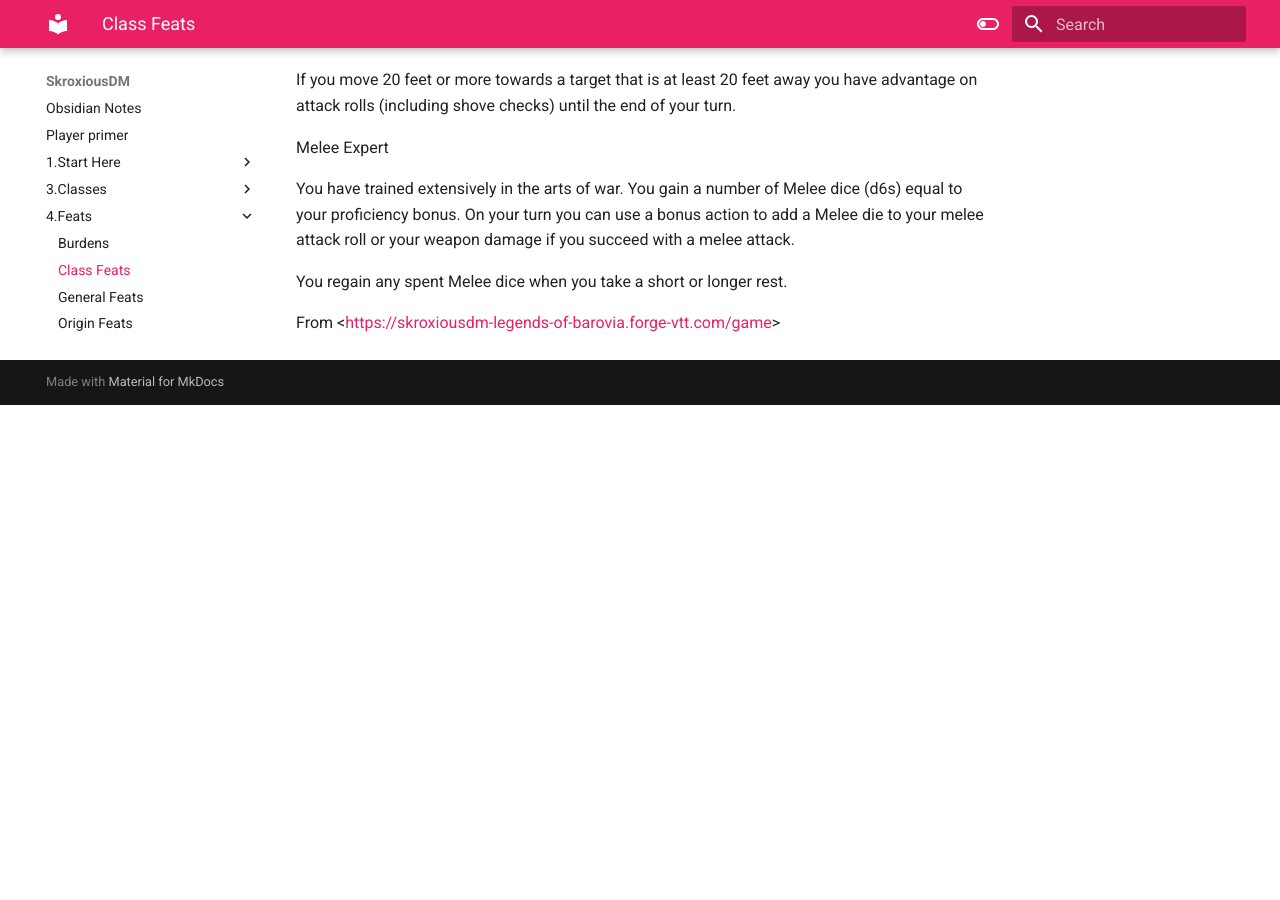
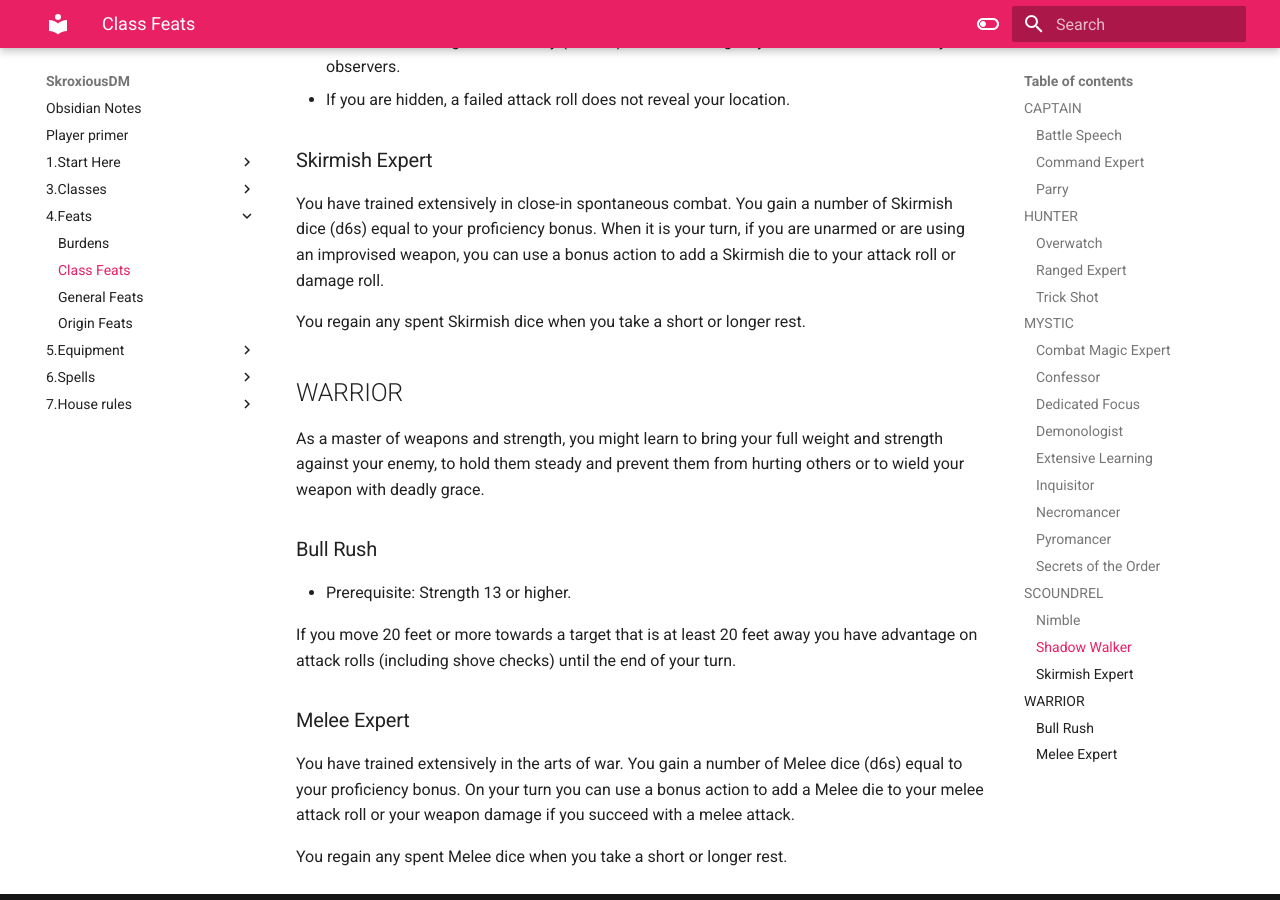
Before and after one commit to SkroxiousDM/SkroxiousDM, an MkDocs documentation site: the page built from docs/4.Feats/Class Feats.md, in a window 1280 px wide and 900 px high, scrolled down 5812 px. Built offline with MkDocs 1.6.1 and Material for MkDocs 9.7.7, drawn with Linux system fonts in a browser that asks for light colours; before the commit the page ends 6217 px from its top, so only the background shows below that.

Commit message:
Update Class Feats.md

```diff
--- a/docs/4.Feats/Class Feats.md
+++ b/docs/4.Feats/Class Feats.md
@@ -56,13 +57,13 @@
 
 You learn the following rituals: lifegiver, exorcism, atonement. You gain only 3 permanent Corruption for these rituals and do not gain any Corruption when you cast them.
 
-Dedicated Focus
+### Dedicated Focus
 
 - Prerequisite: Your spellcasting ability score must be 13 or higher.
 
 Choose one of the schools of magic (abjuration, conjuration, divination, enchantment, evocation, illusion, necromancy or transmutation). When you learn a spell of the chosen school you can learn a spell of the same school that is the same level or lower.
 
-Demonologist
+### Demonologist
 
 - Prerequisite: You have taken the Sorcerer approach and attained at least 4th level in the mystic class.
 
@@ -76,13 +77,13 @@
 
 According to many legends, the demonologists of the past invited Corruption into the world, precisely because they were scratching and tearing at the world’s fabric. Later stories blame them for having destroyed the once so lush realm of the Dark Lords, Lyastra. If anything, the demonologists will always be seen as the worst kind of sorcerers.
 
-Extensive Learning
+### Extensive Learning
 
 - Prerequisite: Your spellcasting ability score must be 13 or higher.
 
 Choose four spells on your spell list that are equal to or lower than your maximum spell level. You learn those spells. You can take this feat more than once, learning four new spells each time.
 
-Inquisitor
+### Inquisitor
 
 - Prerequisite: You have taken the Theurg approach and attained at least 6th level in the mystic class. You cannot take both the Confessor and Inquisitor feats.
 
@@ -92,7 +93,7 @@
 
 You learn the following rituals: holy smoke, anathema, purgatory. You gain only 3 permanent Corruption for these rituals and do not gain any Corruption when you cast them.
 
-Necromancer
+### Necromancer
 
 - Prerequisite: You have taken the Sorcerer approach and attained at least 5th level in the mystic class.
 
@@ -100,7 +101,7 @@
 
 You learn the rituals spirit walk, animate dead, commune with spirits. You gain only 3 permanent Corruption for these rituals and do not gain any Corruption when you cast them.
 
-Pyromancer
+### Pyromancer
 
 - Prerequisite: You have taken the Wizard approach and attained at least 5th level in the mystic class.
 
@@ -108,7 +109,7 @@
 
 You learn the following rituals: tale of ashes, flaming servant, fire soul. You gain only 3 permanent Corruption for these rituals and do not gain any Corruption when you cast them.
 
-Secrets of the Order
+### Secrets of the Order
 
 - Prerequisite: You have taken the Staff Mage approach and attained at least 4th level in the mystic class.
 
@@ -120,11 +121,11 @@
 - Unity. As a bonus action you may fuse your staff with your own body, drawing it into yourself. Whilst fused in this manner the staff weighs nothing and cannot be detected or discovered by other creatures. As another bonus action you call forth your staff causing it to grow from your palm ready to be used. After the first hour of being fused with you, any permanent Corruption begins to be drawn to you. At the end of the second hour the staff loses a point of permanent Corruption and you gain that point. This effect continues each hour until the staff has no permanent Corruption left.
 - Strength. You draw vigor from wielding your staff, whilst you are touching your staff you have advantage on saving throws against poison and diseases. In addition, while you are wielding your staff as a weapon, you have advantage on ability checks to resist being pushed or knocked prone.
 
-SCOUNDREL
+## SCOUNDREL
 
 You are a master of stealth and thievery. You might focus on being flexible and fast, or disappearing into darkness or surprising folks in combat.
 
-Nimble
+### Nimble
 
 - Prerequisite: Dexterity 13 or higher.
 
@@ -134,7 +135,7 @@
 - You can make a Dexterity (Acrobatics) check instead of a Strength (Athletics) check to climb surfaces.
 - If you suffer falling damage, you can make a DC 10 Dexterity saving throw. On a success you take half damage from the fall.
 
-Shadow Walker
+### Shadow Walker
 
 - Prerequisite: Dexterity 13 or higher.
 
@@ -143,26 +144,24 @@
 - You have advantage on Dexterity (Stealth) checks as long as you are obscured from any observers.
 - If you are hidden, a failed attack roll does not reveal your location.
 
-Skirmish Expert
+### Skirmish Expert
 
 You have trained extensively in close-­in spontaneous combat. You gain a number of Skirmish dice (d6s) equal to your proficiency bonus. When it is your turn, if you are unarmed or are using an improvised weapon, you can use a bonus action to add a Skirmish die to your attack roll or damage roll.
 
 You regain any spent Skirmish dice when you take a short or longer rest.
 
-WARRIOR
+## WARRIOR
 
 As a master of weapons and strength, you might learn to bring your full weight and strength against your enemy, to hold them steady and prevent them from hurting others or to wield your weapon with deadly grace.
 
-Bull Rush
+### Bull Rush
 
 - Prerequisite: Strength 13 or higher.
 
 If you move 20 feet or more towards a target that is at least 20 feet away you have advantage on attack rolls (including shove checks) until the end of your turn.
 
-Melee Expert
+### Melee Expert
 
 You have trained extensively in the arts of war. You gain a number of Melee dice (d6s) equal to your proficiency bonus. On your turn you can use a bonus action to add a Melee die to your melee attack roll or your weapon damage if you succeed with a melee attack.
 
 You regain any spent Melee dice when you take a short or longer rest.
-
-From <[https://skroxiousdm-legends-of-barovia.forge-vtt.com/game](https://skroxiousdm-legends-of-barovia.forge-vtt.com/game)>
```
Also changed, not shown: other parts of docs/4.Feats/Class Feats.md (+12 -11 lines).
